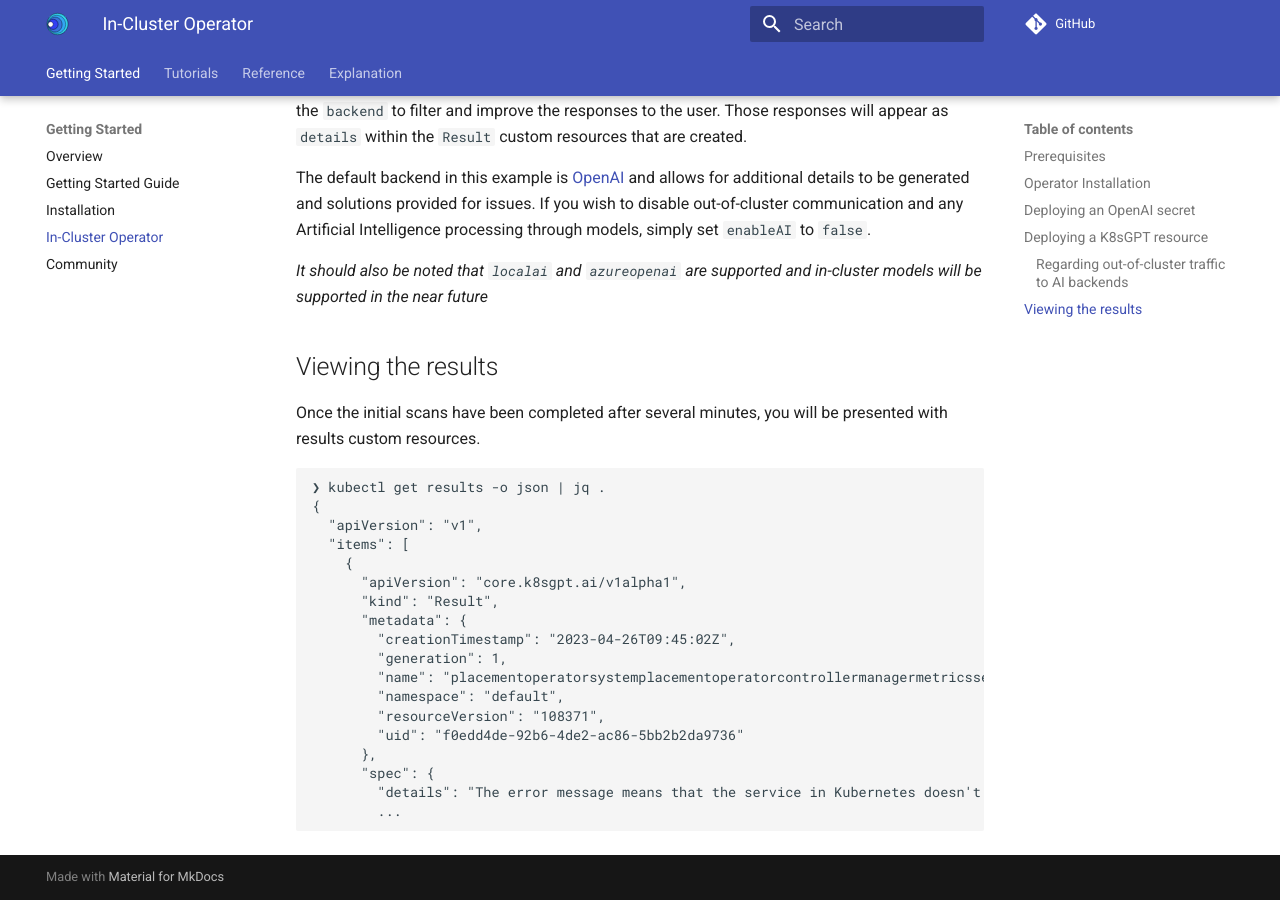
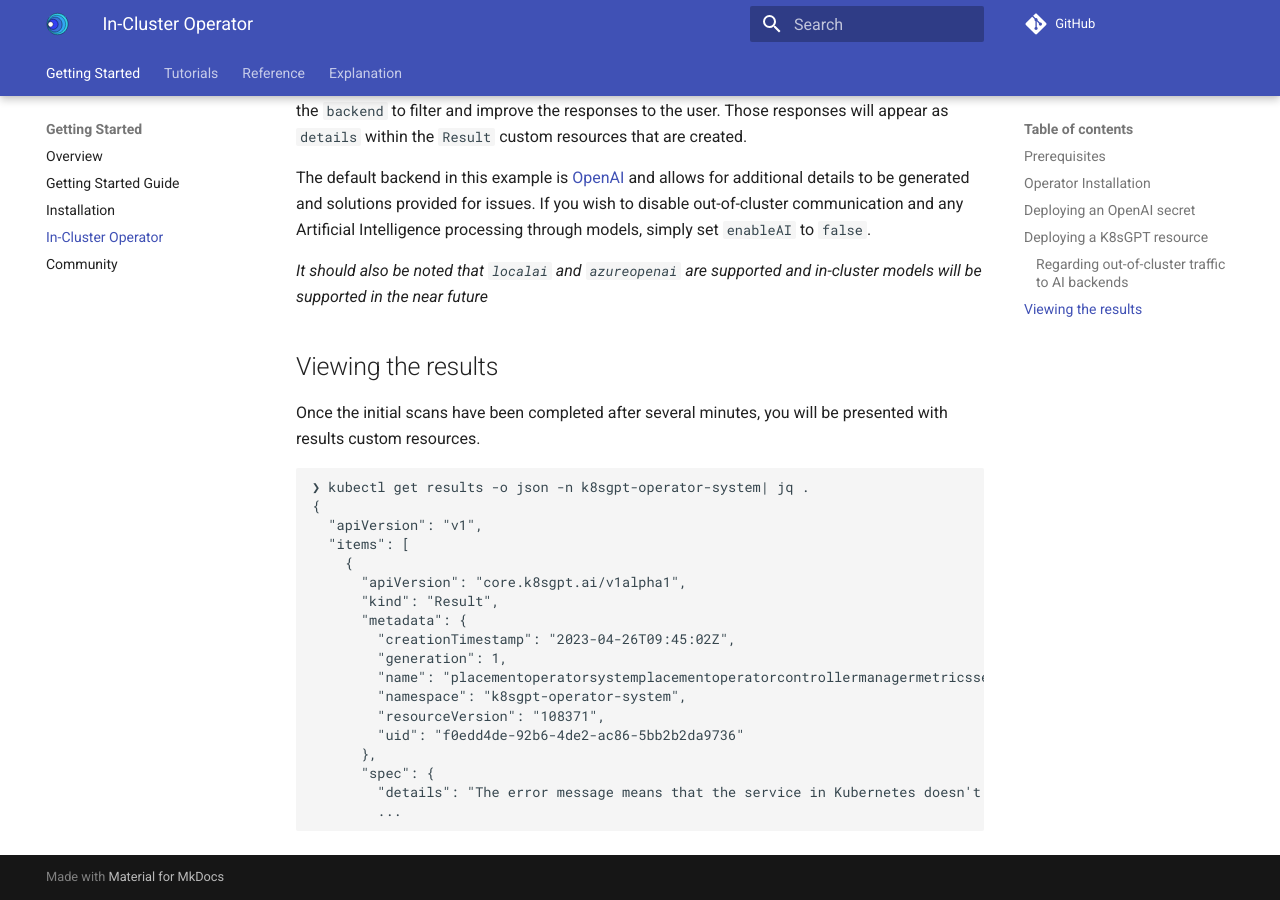
Before and after one commit to k8sgpt-ai/docs, an MkDocs documentation site: the page built from docs/getting-started/in-cluster-operator.md, in a window 1280 px wide and 900 px high, scrolled down 1621 px. Built offline with MkDocs 1.6.1 and Material for MkDocs 9.7.7, drawn with Linux system fonts in a browser that asks for light colours; comment, search, counter and statistics services are not loaded.

Commit message:
Improve clarity around namespace usage in k8sgpt operator workflow
The current workflow for the k8sgpt operator installation is potentially confusing. During installation, users are instructed to:

Create the k8sgpt-operator-system namespace.
Deploy a secret into the k8sgpt-operator-system namespace.
Deploy the k8sgpt resource into the same namespace.
However, when checking the results, the instructions direct users to use the default namespace. This discrepancy can lead to confusion about where resources and results are expected to be located.

This commit aims to address and clarify namespace usage throughout the operator installation and result-checking process to ensure consistency and reduce confusion for users.

Signed-off-by: 100daysofdevops <47483190+100daysofdevops@users.noreply.github.com>

````diff
--- a/docs/getting-started/in-cluster-operator.md
+++ b/docs/getting-started/in-cluster-operator.md
@@ -80,7 +80,7 @@ _It should also be noted that `localai` and `azureopenai` are supported and in-c
 Once the initial scans have been completed after several minutes, you will be presented with results custom resources.
 
 ```bash
-❯ kubectl get results -o json | jq .
+❯ kubectl get results -o json -n k8sgpt-operator-system| jq .
 {
   "apiVersion": "v1",
   "items": [
@@ -91,7 +91,7 @@ Once the initial scans have been completed after several minutes, you will be pr
         "creationTimestamp": "2023-04-26T09:45:02Z",
         "generation": 1,
         "name": "placementoperatorsystemplacementoperatorcontrollermanagermetricsservice",
-        "namespace": "default",
+        "namespace": "k8sgpt-operator-system",
         "resourceVersion": "108371",
         "uid": "f0edd4de-92b6-4de2-ac86-5bb2b2da9736"
       },
````
